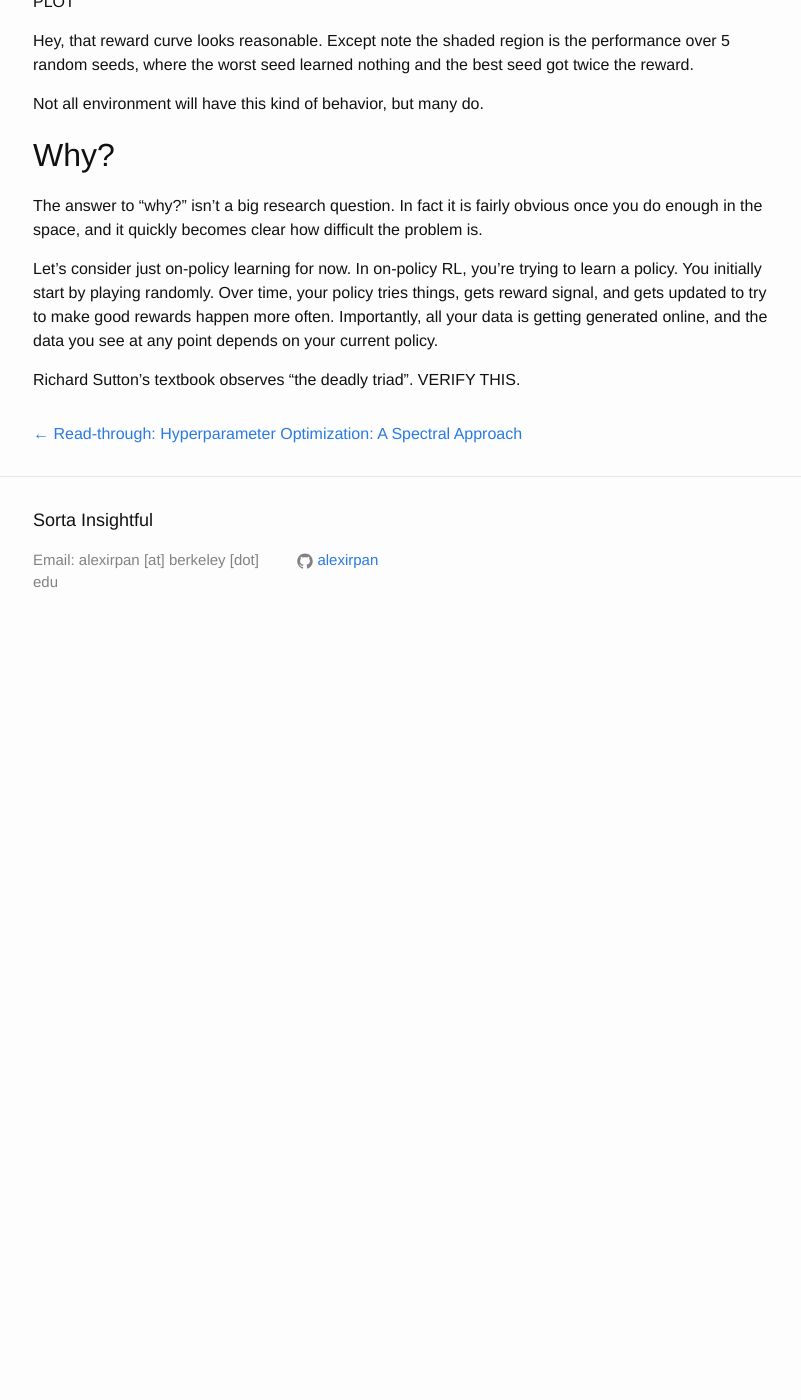
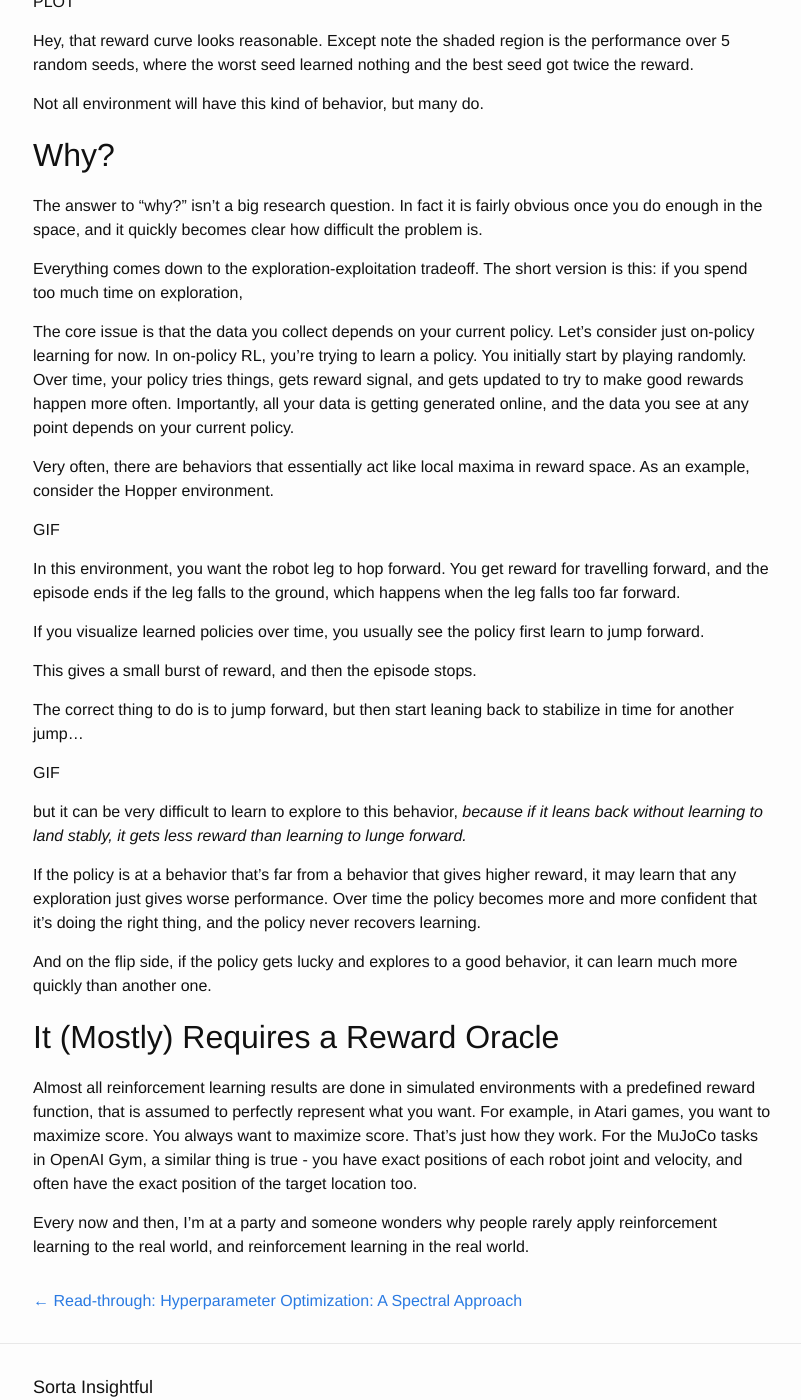
Before and after one commit to alexirpan/alexirpan.github.io, a Jekyll site: the page built from _posts/2017-08-05-rl-hard.markdown, in a window 1280 px wide and 1400 px high, scrolled down 1664 px. Shown: the whole window, without its empty margins (237-1038 px from the left). Built offline with Jekyll 4.4.1, drawn with Linux system fonts in a browser that asks for light colours; nearby versions of some CDN libraries; before the commit the page ends 2318 px from its top, so only the background shows below that.

Commit message:
Further work on this post

```diff
--- a/_posts/2017-08-05-rl-hard.markdown
+++ b/_posts/2017-08-05-rl-hard.markdown
@@ -95,11 +95,58 @@ The answer to "why?" isn't a big research question. In fact it is fairly obvious
 once you do enough in the space, and it quickly becomes clear how difficult the
 problem is.
 
+Everything comes down to the exploration-exploitation tradeoff. The short version
+is this: if you spend too much time on exploration,
+
+The core issue is that the data you collect depends on your current policy.
 Let's consider just on-policy learning for now. In on-policy RL, you're trying
 to learn a policy. You initially start by playing randomly. Over time, your policy
 tries things, gets reward signal, and gets updated to try to make good rewards
 happen more often. Importantly, all your data is getting generated online, and
 the data you see at any point depends on your current policy.
 
-Richard Sutton's textbook
-observes "the deadly triad". VERIFY THIS.
+Very often, there are behaviors that essentially act like local maxima in reward
+space. As an example, consider the Hopper environment.
+
+GIF
+
+In this environment, you want the robot leg to hop forward. You get reward for
+travelling forward, and the episode ends if the leg falls to the ground, which
+happens when the leg falls too far forward.
+
+If you visualize learned policies over time, you usually see the policy first
+learn to jump forward.
+
+This gives a small burst of reward, and then the episode stops.
+
+The correct thing to do is to jump forward, but then start leaning back to
+stabilize in time for another jump...
+
+GIF
+
+but it can be very difficult to learn to explore to this behavior, *because
+if it leans back without learning to land stably, it gets less reward than
+learning to lunge forward.*
+
+If the policy is at a behavior that's far from a behavior that gives higher reward,
+it may learn that any exploration just gives worse performance. Over time the
+policy becomes more and more confident that it's doing the right thing, and
+the policy never recovers learning.
+
+And on the flip side, if the policy gets lucky and explores to a good behavior,
+it can learn much more quickly than another one.
+
+
+It (Mostly) Requires a Reward Oracle
+------------------------------------------------------------------------------
+
+Almost all reinforcement learning results are done in simulated environments
+with a predefined reward function, that is assumed to perfectly represent what you
+want. For example, in Atari games, you want to maximize score. You always want
+to maximize score. That's just how they work. For the MuJoCo tasks in OpenAI
+Gym, a similar thing is true - you have exact positions of each robot joint
+and velocity, and often have the exact position of the target location too.
+
+Every now and then, I'm at a party and someone wonders why people rarely apply
+reinforcement learning to the real world, and
+reinforcement learning in the real world.
```
